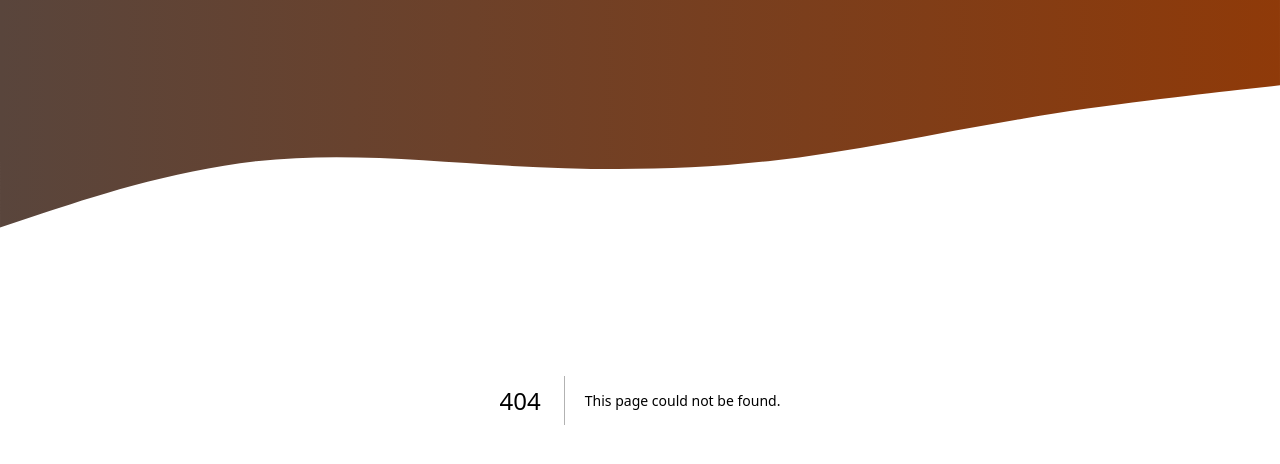
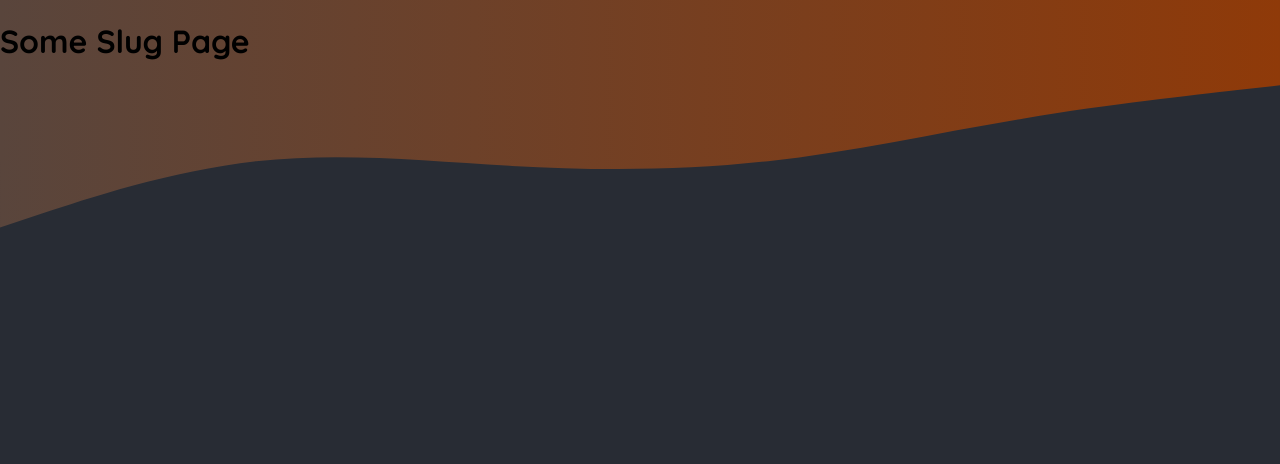
Before and after one commit to xanax02/nextJS1, a Next.js app: page /meals/1 in a window 1280 px wide. Before the commit this address had no page. Shown: the top 464 px of the page. Built offline with nearby package versions, Linux system fonts and the light colour scheme.

Commit message:
Stater files

```diff
--- /dev/null
+++ b/app/community/page.js
@@ -0,0 +1,5 @@
+export default function CommunityPage() {
+    return (
+        <h1>CommunityPage</h1>
+    )
+}
--- /dev/null
+++ b/app/meals/[slug]/page.js
@@ -0,0 +1,5 @@
+export default function SomeSlugPage() {
+    return (
+        <h1>Some Slug Page</h1>
+    )
+}
--- /dev/null
+++ b/app/meals/page.js
@@ -0,0 +1,5 @@
+export default function MealsPage() {
+    return (
+        <h1>Meals Page</h1>
+    )
+}
--- /dev/null
+++ b/app/meals/share/page.js
@@ -0,0 +1,5 @@
+export default function SharePage() {
+    return(
+        <h1>Share Page</h1>
+    )
+}
```
Also changed, not shown: 1 other file (tests, documents, lock files or other folders).
